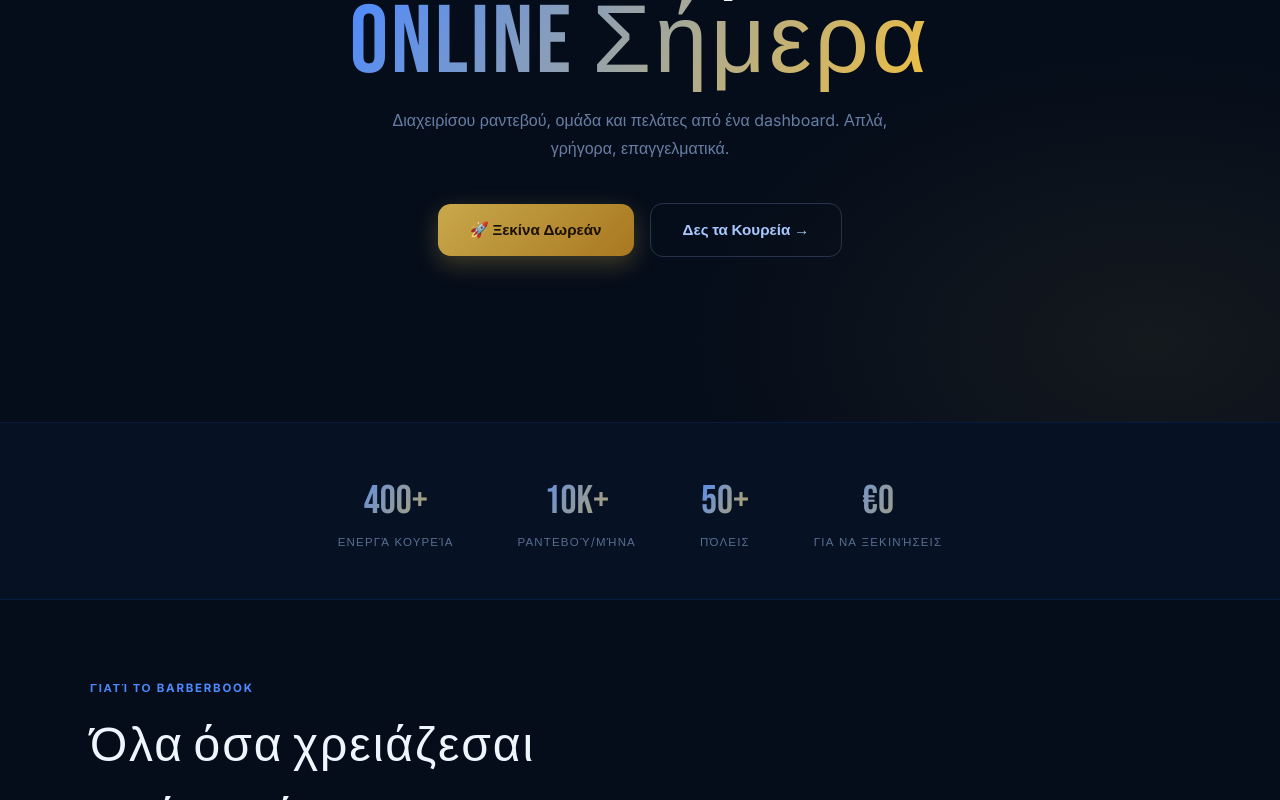
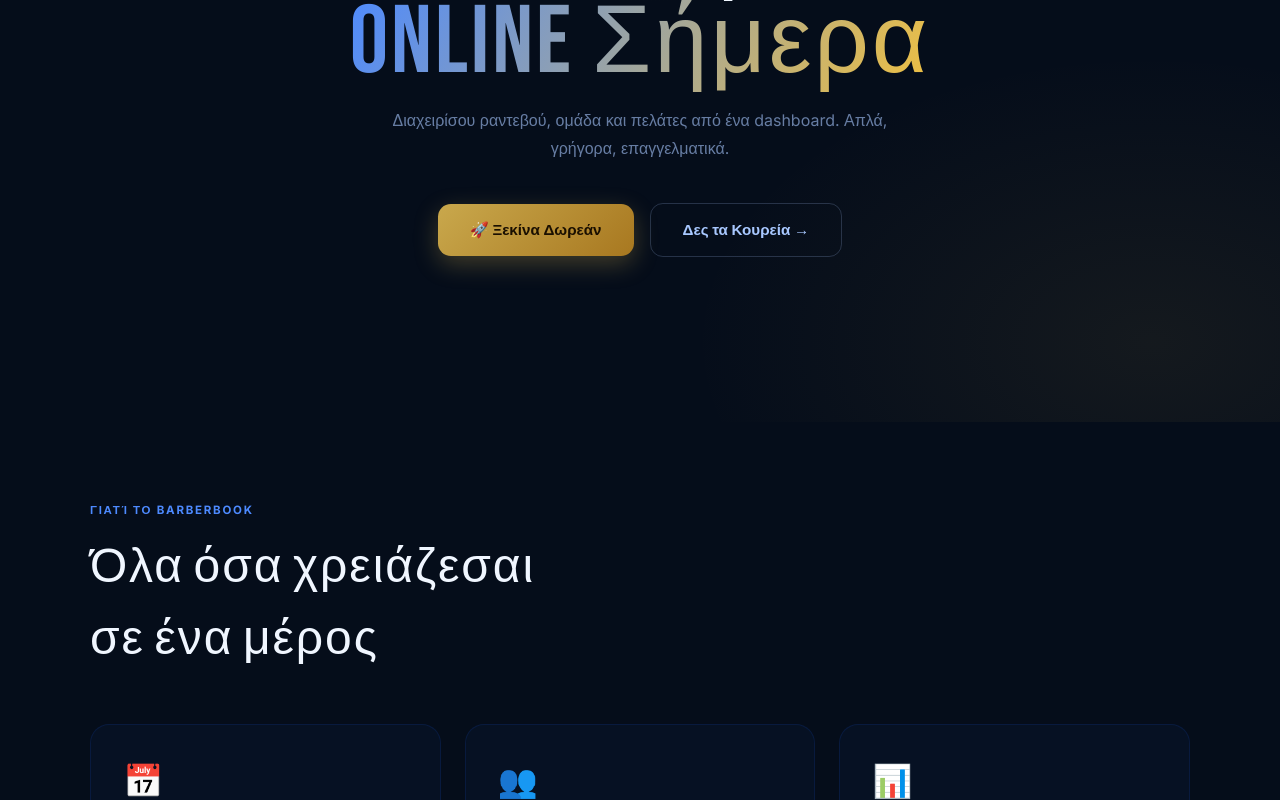
Before and after one commit to engelkousta249-lgtm/barberbooknew, a Next.js app: page /businesses in a window 1280 px wide. Shown: the part 378-1178 px from the top of the page. Built offline with nearby package versions, Linux system fonts and the light colour scheme.

Commit message:
update page

```diff
--- a/app/businesses/page.tsx
+++ b/app/businesses/page.tsx
@@ -231,20 +231,7 @@ export default function BusinessPage() {
         </div>
       </section>
 
-      {/* STATS */}
-      <div className="biz-stats">
-        {[
-          { num:"400+", label:"Ενεργά Κουρεία" },
-          { num:"10K+", label:"Ραντεβού/Μήνα" },
-          { num:"50+", label:"Πόλεις" },
-          { num:"€0", label:"Για να Ξεκινήσεις" },
-        ].map(s => (
-          <div key={s.label} className="biz-stat">
-            <div className="biz-stat-num">{s.num}</div>
-            <div className="biz-stat-label">{s.label}</div>
-          </div>
-        ))}
-      </div>
+
 
       {/* FEATURES */}
       <section className="features-section">
--- a/app/page.tsx
+++ b/app/page.tsx
@@ -287,7 +287,7 @@ export default function Home() {
           <div className="shop-card-name">{b.name}</div>
           <div className="shop-card-addr">📍 {b.address ? `${b.address}, ${b.city}` : b.city}</div>
           <div className="shop-card-bottom">
-            <span className="shop-card-rating">★ {b.rating || "5.0"}</span>
+
             <button className="shop-card-btn" onClick={e => { e.stopPropagation(); window.location.href=`/barbershops/${b.id}` }}>
               Κλείσε →
             </button>
@@ -309,7 +309,9 @@ export default function Home() {
         *{margin:0;padding:0;box-sizing:border-box;}
         html{scroll-behavior:smooth;}
         body{background:var(--navy);color:var(--white);font-family:'Inter',sans-serif;overflow-x:hidden;}
-
+@media(max-width:768px){
+  .nav-center{display:none;}
+}
         /* NAV */
         .nav{position:fixed;top:0;left:0;right:0;z-index:100;padding:0 2rem;height:68px;
           display:flex;align-items:center;justify-content:space-between;
@@ -718,20 +720,7 @@ export default function Home() {
         </div>
       </section>
 
-      {/* STATS BAR */}
-      <div className="stats-bar">
-        {[
-          { num: `${barbershops.length}+`, label: "Κουρεία" },
-          { num: "10K+", label: "Ραντεβού" },
-          { num: "50+", label: "Πόλεις" },
-          { num: "4.9★", label: "Μέση Βαθμολογία" },
-        ].map(s => (
-          <div key={s.label} className="stat-item">
-            <div className="stat-num">{s.num}</div>
-            <div className="stat-label">{s.label}</div>
-          </div>
-        ))}
-      </div>
+
 
       {/* FEATURED BARBERS */}
       <section className="section">
```
